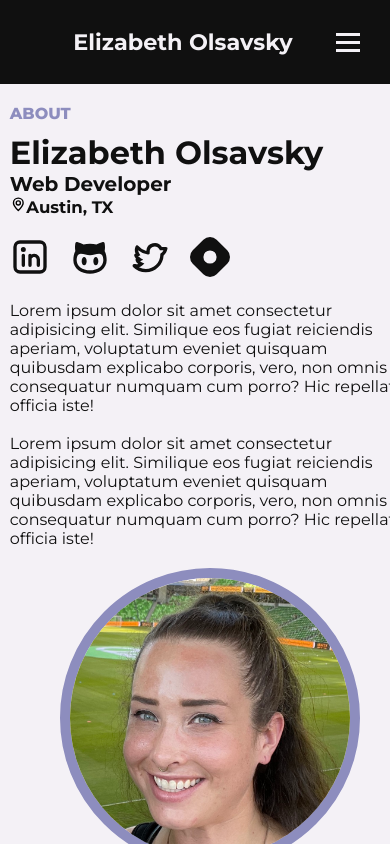
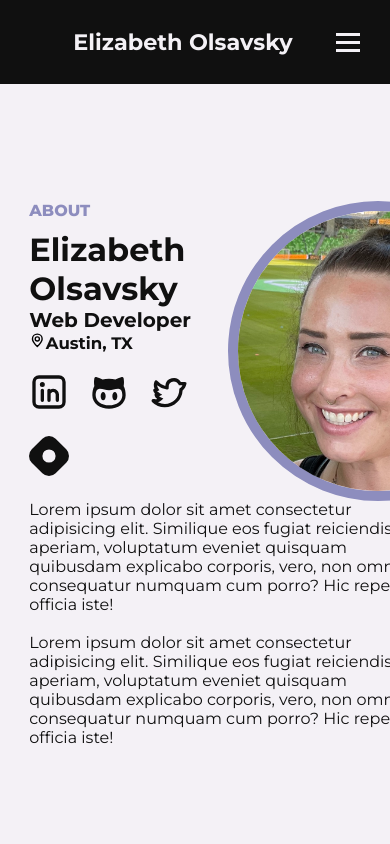
Before and after one commit to elizabetholsavsky/portfolio, a React (Create React App) app: page / in a window 390 px wide. Built offline with nearby package versions, Linux system fonts and the light colour scheme.

Commit message:
fix alignment issues with about section, will need media queries for smaller screens:

```diff
--- a/src/components/ScrollContainer/About/About.css
+++ b/src/components/ScrollContainer/About/About.css
@@ -1,3 +1,18 @@
+.about-wrapper {
+    width: 85%;
+    max-width: 1200px;
+    display: flex;
+
+}
+.about-content-container {
+    display: flex;
+    flex-direction: column;
+    width: 60%;
+    align-items: flex-start;
+    justify-content: center;
+    flex-wrap: wrap;
+}
+
 #about h3 {
     font-size: 2rem;
 }
@@ -15,7 +30,7 @@
     flex-wrap: wrap;
     flex-direction: column;
     justify-content: center;
-    width: 60%;
+    width: 100%;
     min-width: 400px;
 }
 
@@ -23,7 +38,7 @@
     display: flex;
     flex-direction: column;
     justify-content: space-between;
-    width: 30%;
+    width: 40%;
     align-items: center;
 }
 
--- a/src/components/ScrollContainer/About/About.js
+++ b/src/components/ScrollContainer/About/About.js
@@ -10,7 +10,9 @@ import SvgTwitter from '../SVG/Twitter';
 const About = () => {
     return (
         <section aria-label="about" id="about">
-            <div className="content-container">
+            <div className="about-wrapper">
+
+            <div className="about-content-container">
                 <div className="content-text">
                     <h2>About</h2>
                     <h3>Elizabeth Olsavsky</h3>
@@ -31,13 +33,12 @@ const About = () => {
                         <br/>
                         <p>Lorem ipsum dolor sit amet consectetur adipisicing elit. Similique eos fugiat reiciendis aperiam, voluptatum eveniet quisquam quibusdam explicabo corporis, vero, non omnis consequatur numquam cum porro? Hic repellat officia iste!</p>
                     </div>
+                </div>
+            </div>
 
-                    <div className='profile-picture-container'>
+            <div className='profile-picture-container'>
                         <img src={ProfilePicture} alt="Elizabeth Olsavsky" className='elizabeth'/>
-                    </div>
-                </div>
-
-
+            </div>
             </div>
     </section>
 )
```
